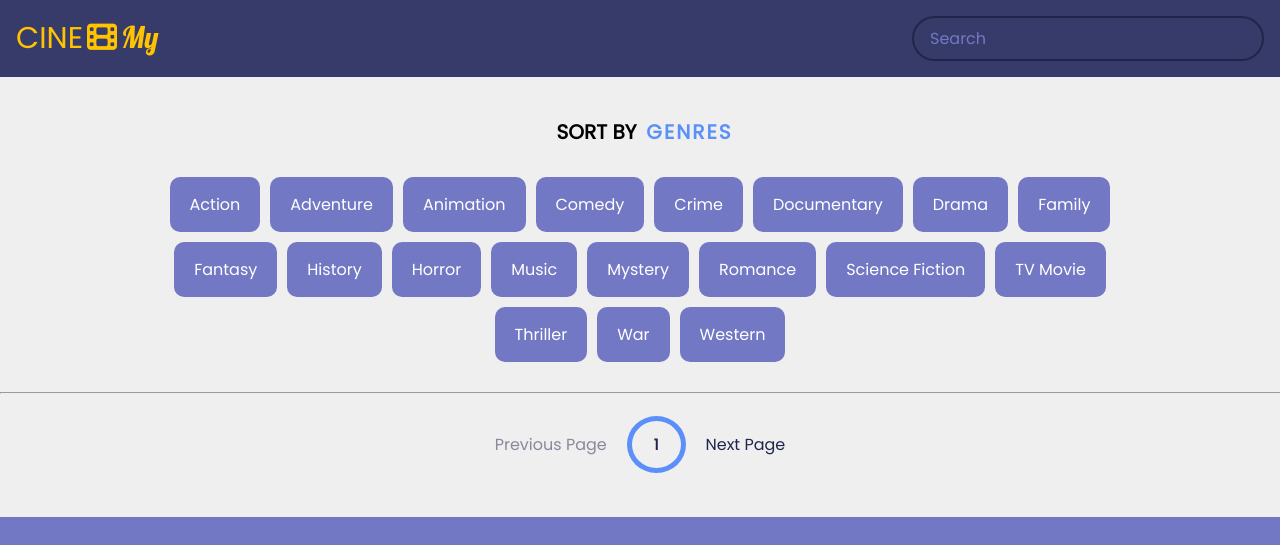
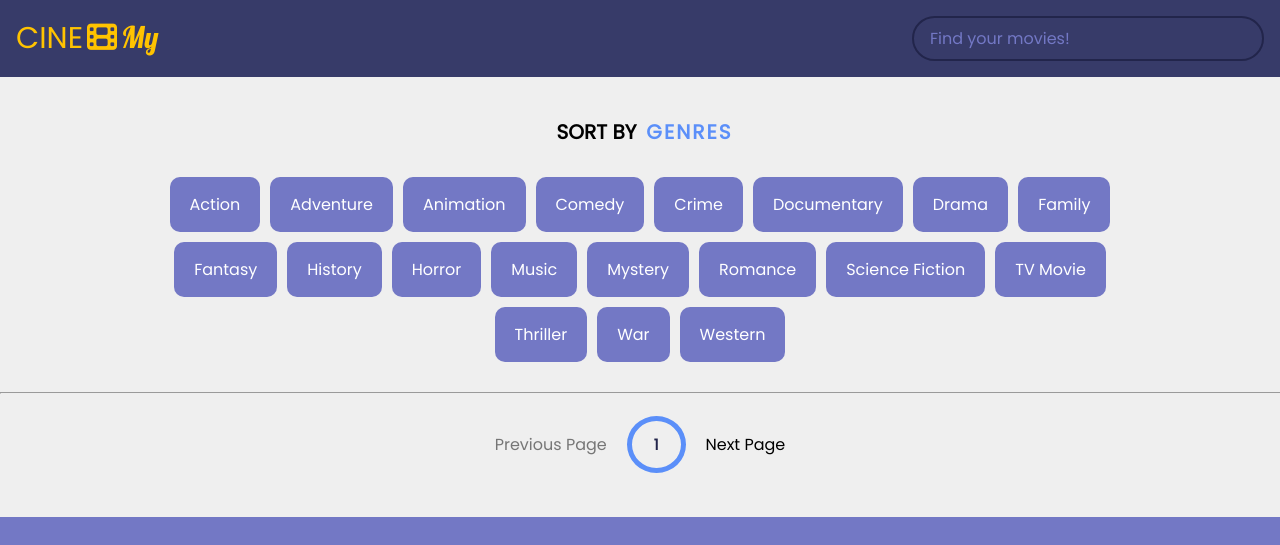
Before and after one commit to Merunus/CineMy, a plain HTML site: page index.html in a window 1280 px wide. Shown: the top 545 px of the page. Drawn offline with Linux system fonts and the light colour scheme; no server answers.

Commit message:
Update index.html

```diff
--- a/index.html
+++ b/index.html
@@ -12,7 +12,7 @@
       <header>
         <a href = "" class = "title">Cine<span class = "title-icon"><i class="fa-solid fa-film"></i></span><span class = "title-second-part">My</span></a>
         <form id="form">
-          <input autocomplete="off" type="text" id="search" class="search" placeholder="Search">
+          <input autocomplete="off" type="text" id="search" class="search" placeholder="Find your movies!">
         </form>
       </header>
 
@@ -47,9 +47,9 @@
 
 
       <div class="pagination">
-        <div id = "prev" class="page disabled-page">Previous Page</div>
+        <button id = "prev" class="page disabled-page">Previous Page</button>
         <div id="current" class="current">1</div>
-        <div id = "next" class="page">Next Page</div>
+        <button id = "next" class="page">Next Page</button>
       </div>
 
 
@@ -57,8 +57,10 @@
 
       <footer>
         <div class="footer-container">
-          <p>© 2022 ООО «CineMy» <br>
-            HBO ® and related service marks are the property of Home Box Office, Inc</p>
+          <p>
+            © 2022 ООО «CineMy» <br>
+            HBO ® and related service marks are the property of Home Box Office, Inc
+          </p>
             <ul>
               <li><a href=""><i class="fa-brands fa-facebook-f"></i></a></li>
               <li><a href=""><i class="fa-brands fa-instagram"></i></a></li>
```
